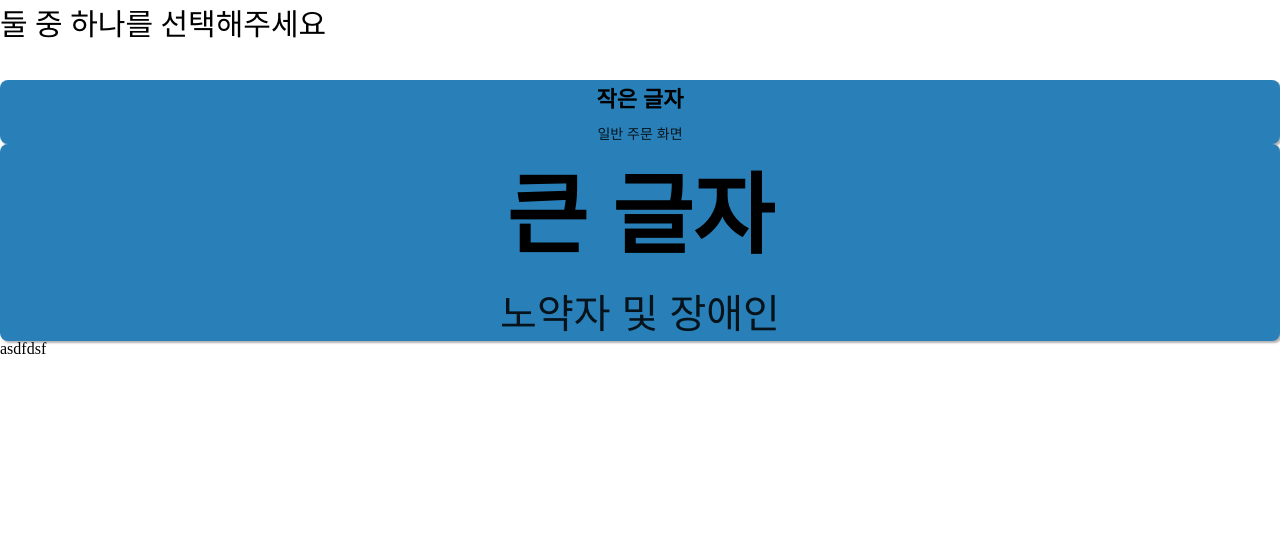
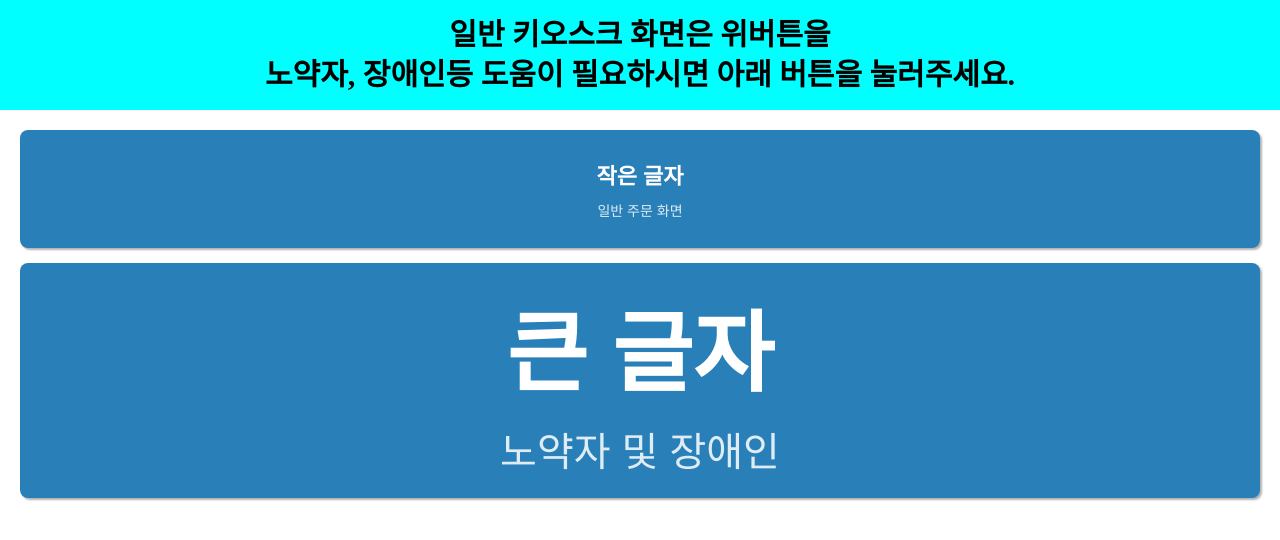
Before and after one commit to elonkiosk/elonkiosk-webapp, a React (Create React App) app: page / in a window 1280 px wide. Shown: the top 540 px of the page. Built offline with nearby package versions, Linux system fonts and the light colour scheme.

Commit message:
globalstyle & convenientLayout fix

```diff
--- a/src/App.tsx
+++ b/src/App.tsx
@@ -8,10 +8,6 @@ function App() {
 		<div className="App">
 			<Global styles={global} />
 			<AppRouter />
-			<div>
-				<span>asdf</span>
-				<span>dsf</span>
-			</div>
 		</div>
 	);
 }
--- a/src/components/ConvenientLayout.tsx
+++ b/src/components/ConvenientLayout.tsx
@@ -2,9 +2,14 @@ import styled from "@emotion/styled";
 import { useEffect } from "react";
 
 const Wrapper = styled.div`
-	height: calc(var(--vh, 1vh) * 100);
-	display: flex;
-	flex-direction: column;
+	@media (max-width: 768px) {
+		background-color: #bccef8;
+		width: 100%;
+		height: calc(var(--vh, 1vh) * 100);
+		display: flex;
+		flex-direction: column;
+		box-sizing: border-box;
+	}
 `;
 
 interface IConvenientLayout {
--- a/src/components/ConvenientTitle.tsx
+++ b/src/components/ConvenientTitle.tsx
@@ -1,6 +1,7 @@
 import styled from "@emotion/styled";
 
 const Wrapper = styled.div`
+	width: 100%;
 	padding: 15px;
 	//width: 100%;
 	flex: 1;
--- a/src/routes/Home.tsx
+++ b/src/routes/Home.tsx
@@ -10,32 +10,17 @@ import React, { useEffect, useState } from "react";
 // } from "@fortawesome/free-solid-svg-Modes";
 import MenuItem from "../components/MenuItem";
 import { useNavigate } from "react-router-dom";
+import ConvenientLayout from "../components/ConvenientLayout";
+import ConvenientTitle from "../components/ConvenientTitle";
 
 //━━━━━━━━━━━━━━━━━━━━━━━━━━━━━━━━━━━━━━━━━━━━━━━
-const Wrapper = styled.div`
-	@media (max-width: 768px) {
-		background-color: var(--color-darkwhite);
-		height: 100vh;
-		width: 100vw;
-		display: flex;
-		flex-direction: column;
-		align-items: center;
+
+const Main = styled.div`
 	padding: 20px;
-		box-sizing: border-box;
-
-		button {
-			padding: 20px;
-
-			:first-of-type {
-				height: 30%;
-				margin-bottom: 20px;
-			}
-
-			span {
-				text-align: center;
-			}
-		}
-	}
+	height: 70%;
+	display: grid;
+	gap: 15px;
+	grid-template-rows: 1fr 2fr;
 `;
 
 const Mode = styled.button`
@@ -44,6 +29,7 @@ const Mode = styled.button`
 	box-shadow: 2px 2px 2px rgba(0, 0, 0, 0.3);
 	width: 100%;
 	height: 100%;
+	padding: 20px;
 	border: 0;
 	display: flex;
 	flex-direction: column;
@@ -51,12 +37,16 @@ const Mode = styled.button`
 	justify-content: center;
 	box-sizing: border-box;
 
-	a {
-		display: flex;
-		flex-direction: column;
-		text-decoration: none;
+	:first-of-type {
+		grid-row: 1 / 2;
 	}
+
+	:last-of-type {
+		grid-row: 2 / 3;
+	}
+
 	span {
+		text-align: center;
 		color: var(--color-white);
 		:first-of-type {
 			margin-bottom: 10px;
@@ -65,49 +55,41 @@ const Mode = styled.button`
 	}
 `;
 
-const Guide = styled.div`
-	margin-top: 10px;
-	margin-bottom: 40px;
-	span {
-		font-size: 30px;
-		font-weight: 500;
-	}
-`;
-
 const Home = () => {
 	const navigate = useNavigate();
 
 	return (
 		<>
-			<Wrapper>
-				<Guide>
-					<span>둘 중 하나를 선택해주세요</span>
-				</Guide>
+			<ConvenientLayout>
+				<ConvenientTitle>
+					<span>일반 키오스크 화면은 위버튼을</span>
+					<span>
+						노약자, 장애인등 도움이 필요하시면 아래 버튼을 눌러주세요.
+					</span>
+				</ConvenientTitle>
+				<Main>
 					<Mode
 						onClick={() => {
 							navigate("/normalmode");
 						}}
 					>
-					<a>
 						<span style={{ fontSize: "22px" }}>작은 글자</span>
 						<span style={{ fontSize: "14px", opacity: "0.85" }}>
 							일반 주문 화면
 						</span>
-					</a>
 					</Mode>
 					<Mode
 						onClick={() => {
 							navigate("/convenientmode");
 						}}
 					>
-					<a>
 						<span style={{ fontSize: "88px" }}>큰 글자</span>
 						<span style={{ fontSize: "40px", opacity: "0.85" }}>
 							노약자 및 장애인
 						</span>
-					</a>
 					</Mode>
-			</Wrapper>
+				</Main>
+			</ConvenientLayout>
 		</>
 	);
 };
--- a/src/style/global.ts
+++ b/src/style/global.ts
@@ -134,6 +134,24 @@ export const global = css`
 	a {
 		text-decoration: none;
 	}
+
+	html {
+		--color-white: #fff;
+		--color-darkwhite: #eee;
+		--color-black: #000000;
+		--color-orange: #e69f00;
+		--color-skyblue: #56b4e9;
+		--color-green: #009e73;
+		--color-yello: #f0e442;
+		--color-blue: #0072b2;
+		--color-red: #d55e00;
+		--color-puple: #cc79a7;
+
+		--primary-color: #2980b9;
+
+		--border-color: 1px solid #dadce0;
+		--border-active: 2px solid #2980b9;
+	}
 `;
 
 export const Button = styled.button`
--- a/src/style/variables.css
+++ /dev/null
@@ -1,18 +0,0 @@
-:root {
-    --color-white: #fff;
-    --color-darkwhite: #eee;
-    --color-black: #000000;
-    --color-orange: #e69f00;
-    --color-skyblue: #56b4e9;
-    --color-green: #009e73;
-    --color-yello: #f0e442;
-    --color-blue: #0072b2;
-    --color-red: #d55e00;
-    --color-puple: #cc79a7;
-
-    --primary-color: #2980b9;
-
-    --border-color: 1px solid #dadce0;
-    --border-active: 2px solid #2980b9;
-
-}
```
Lines whose indentation alone changed are shown as unchanged.
